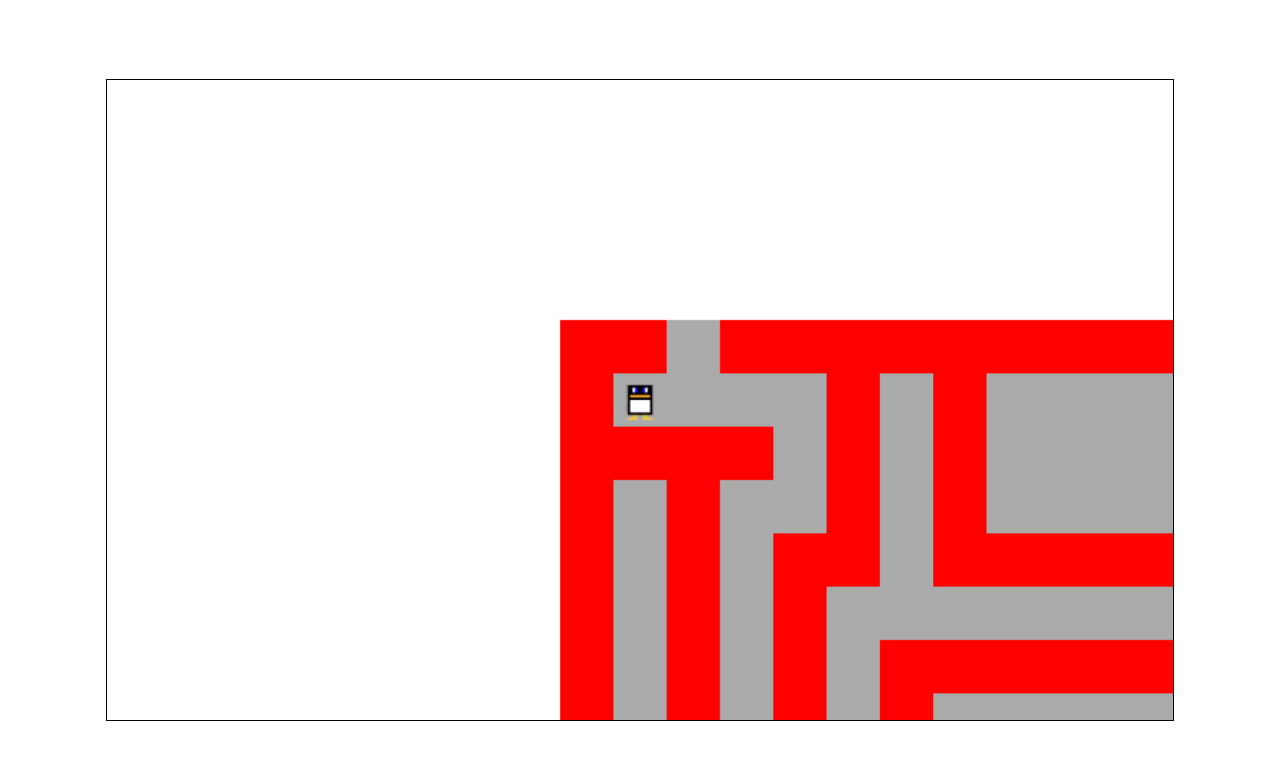
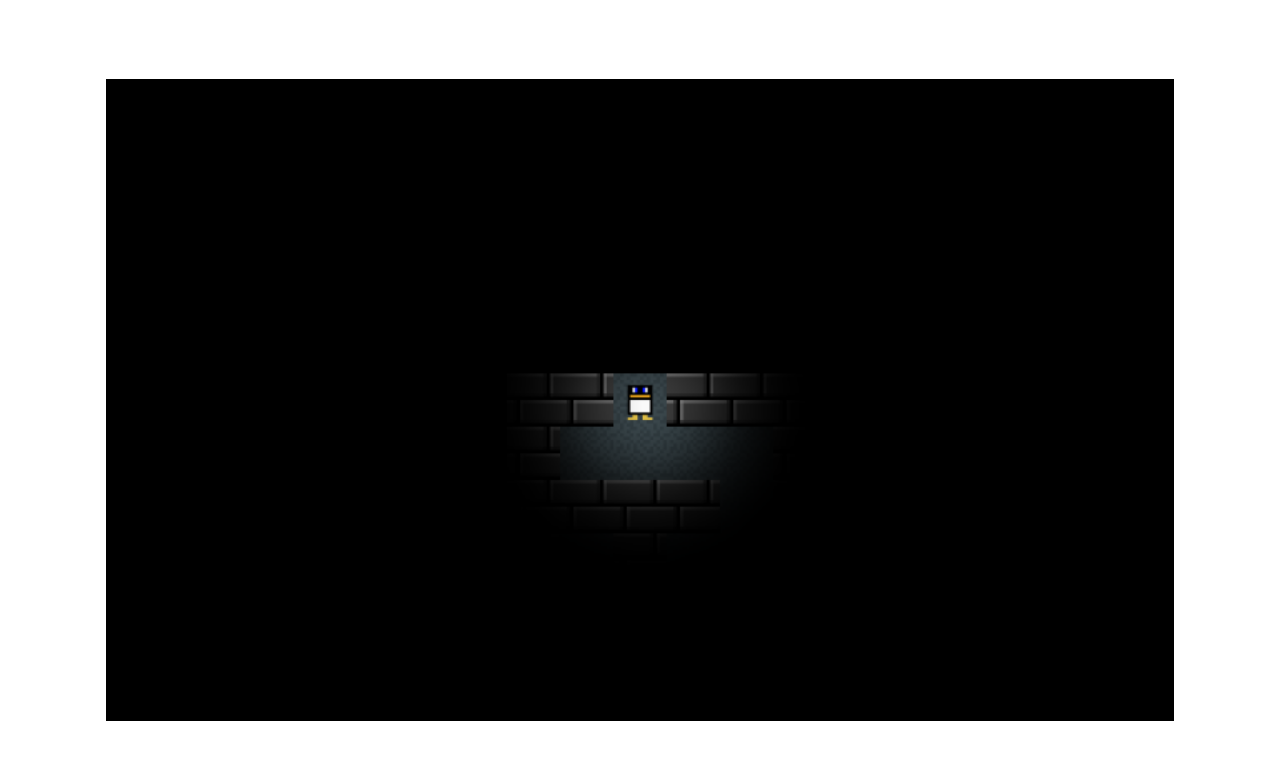
Before and after one commit to rzfury/pingoo-escape, a plain HTML site: page index.html in a window 1280 px wide. Drawn offline with Linux system fonts and the light colour scheme.

Commit message:
add brick, floor, and fog

```diff
--- a/index.html
+++ b/index.html
@@ -23,6 +23,7 @@
         canvas {
             height: 80%;
             border: 1px solid #000;
+            background: #000;
         }
     </style>
 </head>
--- a/js/imgLoader.js
+++ b/js/imgLoader.js
@@ -1,5 +1,8 @@
 let imagesToLoad = [
     { key: 'pingoo', src: 'img/pingoo.png' },
+    { key: 'brick1', src: 'img/brick1.png' },
+    { key: 'floor1', src: 'img/floor1.png' },
+    { key: 'fog', src: 'img/darkfog.png' },
 ];
 
 function loadImages() {
--- a/js/main.js
+++ b/js/main.js
@@ -3,20 +3,20 @@ function Init() {
 
     initCanvas();
     initKeyHandle();
-    initPlayer(1, 1);
+    initPlayer(2, 0);
     generateGameAreaFromMap(map);
     // generateGameArea(15, 15);
 
     // ================
 
-    createInteractible(8, 12, {
+    createInteractible(13, 15, {
         // playerOnTop: () => console.log('you are on top'),
         // playerOnBottom: () => console.log('you are on bottom'),
         // playerOnLeft: () => console.log('you are on Left'),
         // playerOnRight: () => console.log('you are on Right'),
         playerAbove: () => console.log('you are above!'),
         playerBelow: () => console.log('you are below!'),
-    }, false, false, images.pingoo);
+    }, false, true);
 
     // ================
 }
--- a/js/methods.js
+++ b/js/methods.js
@@ -38,6 +38,8 @@ function drawFrame(update, lateUpdate) {
     player.draw();
 
     lateDrawInteractible();
+
+    drawFog();
 
     player.update();
 
@@ -80,8 +82,8 @@ function generateGameArea(width, height) {
 function drawGameArea() {
     gameArea.forEach((horizontalNodes) => {
         horizontalNodes.forEach((node) => {
-            fillColor(node.c);
-            drawRect(node.x * unit_size, node.y * unit_size, unit_size, unit_size);
+            const img = node.walkable ? images.floor1 : !interactible[node.x][node.y].empty ? images.floor1 : images.brick1;
+            drawSprite(img, 0, 0, 128, 128, node.x * unit_size, node.y * unit_size, unit_size, unit_size);
         });
     });
 }
@@ -126,3 +128,7 @@ function isNodeWalkable(x, y) {
 function isNodeExists(x, y) {
     return typeof y === 'undefined' ? typeof gameArea[x] !== 'undefined' : typeof gameArea[x][y] !== 'undefined';
 }
+
+function drawFog() {
+    drawImg(images.fog, -410 + player.x + player.unit_size - 5, -410 + player.y + player.unit_size - 5, 820, 820);
+}
```
Also changed, not shown: img/brick1.png (added), img/darkfog.png (added), img/floor1.png (added).
